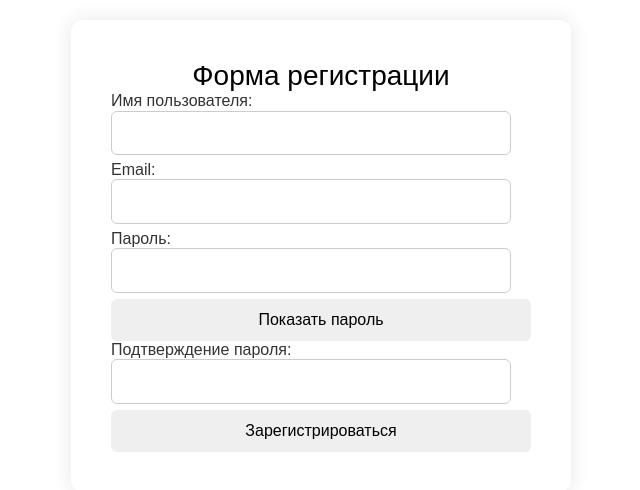
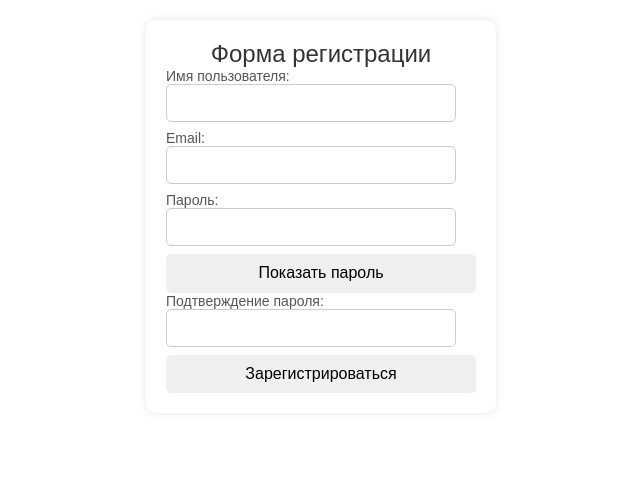
Before and after one commit to webdotG/webDotG_3, a React (Vite) app in the folder CLIENT/: page /register in a window 1280 px wide. Shown: the top 490 px of the page, without its empty margins (319-959 px from the left). Built offline with nearby package versions, Linux system fonts and the light colour scheme.

Commit message:
my page add .

```diff
--- a/CLIENT/package.json
+++ b/CLIENT/package.json
@@ -16,7 +16,9 @@
     "react": "^18.2.0",
     "react-dom": "^18.2.0",
     "react-redux": "^9.0.2",
-    "react-router-dom": "^6.20.1"
+    "react-router-dom": "^6.20.1",
+    "socket.io": "4.7.2",
+    "socket.io-client": "^4.7.2"
   },
   "devDependencies": {
     "@types/react": "^18.2.37",
--- a/CLIENT/src/App.tsx
+++ b/CLIENT/src/App.tsx
@@ -1,7 +1,8 @@
 import './App.module.scss'
 import { Routes, Route} from 'react-router-dom'
 import LoginPage from "./pages/loginPage/loginPage";
-import  RegistrPage  from './pages/registerPage/registerPage'
+import RegistrPage  from './pages/registerPage/registerPage'
+import MyPage from './pages/myPage/myPage';
 
 function App() {
 
@@ -10,6 +11,7 @@ function App() {
     <Routes>
     <Route index path="/register" element={<RegistrPage />} />
     <Route index path="/login" element={<LoginPage />} />
+    <Route index path="/myPage" element={<MyPage />} />
     </Routes>
     </>
   )
--- /dev/null
+++ b/CLIENT/src/components/chat/chat.module.scss
@@ -0,0 +1,66 @@
+/* Общие стили */
+.chat {
+  display: flex;
+  flex-direction: column;
+  height: 100%;
+}
+
+.chat-container {
+  flex-grow: 1;
+  overflow-y: auto;
+  padding: 10px;
+  border: 1px solid #ccc;
+  border-radius: 5px;
+  margin-bottom: 10px;
+}
+
+.message {
+  background-color: #f0f0f0;
+  border-radius: 5px;
+  padding: 8px 12px;
+  margin-bottom: 8px;
+}
+
+/* Стили для мобильных устройств (min-width: 320px) */
+@media (min-width: 320px) {
+  input[type="text"] {
+    flex-grow: 1;
+    padding: 10px;
+    border: 1px solid #ccc;
+    border-radius: 5px;
+    margin-right: 10px;
+    font-size: 14px;
+  }
+
+  button[type="submit"] {
+    padding: 10px 20px;
+    border: none;
+    border-radius: 5px;
+    background-color: #007bff;
+    color: white;
+    cursor: pointer;
+    font-size: 14px;
+    transition: background-color 0.3s ease;
+  }
+
+  button[type="submit"]:hover {
+    background-color: #0056b3;
+  }
+}
+
+/* Стили для устройств с минимальной шириной 760px */
+@media (min-width: 760px) {
+  .chat {
+    flex-direction: row;
+  }
+
+  .chat-container {
+    flex-grow: 1;
+    margin-right: 20px;
+    margin-bottom: 0;
+  }
+
+  input[type="text"] {
+    margin-right: 0;
+  }
+}
--- /dev/null
+++ b/CLIENT/src/components/chat/chat.tsx
@@ -0,0 +1,69 @@
+import React, { useState, useEffect } from 'react';
+import io from 'socket.io-client';
+
+interface Message {
+  id: number;
+  text: string;
+}
+
+const Chat: React.FC = () => {
+  const [messages, setMessages] = useState<Message[]>([]);
+  const [inputMessage, setInputMessage] = useState('');
+  const [socket, setSocket] = useState<SocketIOClient.Socket | null>(null);
+
+  useEffect(() => {
+    const newSocket = io('http://localhost:4000'); // Замените URL на свой сервер Socket.IO
+    setSocket(newSocket);
+
+    return () => {
+      newSocket.disconnect(); // Отключение от сокета при размонтировании компонента
+    };
+  }, []);
+
+  useEffect(() => {
+    if (!socket) return;
+
+    socket.on('chat message', (message: Message) => {
+      setMessages(prevMessages => [...prevMessages, message]);
+    });
+
+    return () => {
+      socket.off('chat message');
+    };
+  }, [socket]);
+
+  const handleMessageSubmit = (e: React.FormEvent) => {
+    e.preventDefault();
+    if (inputMessage.trim() !== '' && socket) {
+      const newMessage: Message = {
+        id: messages.length + 1,
+        text: inputMessage.trim(),
+      };
+      socket.emit('chat message', newMessage);
+      setInputMessage('');
+    }
+  };
+
+  return (
+    <div className="chat">
+      <div className="chat-container">
+        {messages.map((message) => (
+          <div key={message.id} className="message">
+            {message.text}
+          </div>
+        ))}
+      </div>
+      <form onSubmit={handleMessageSubmit}>
+        <input
+          type="text"
+          value={inputMessage}
+          onChange={(e) => setInputMessage(e.target.value)}
+          placeholder="Введите сообщение..."
+        />
+        <button type="submit">Отправить</button>
+      </form>
+    </div>
+  );
+};
+
+export default Chat;
--- /dev/null
+++ b/CLIENT/src/pages/myPage/myPage.module.scss
@@ -0,0 +1,40 @@
+.myPage {
+  padding: 20px;
+}
+
+.specialOption {
+  margin-top: 20px;
+  padding: 10px;
+  border: 1px solid #ccc;
+  border-radius: 5px;
+  width: 200px;
+  display: inline-block;
+  position: relative;
+}
+
+.optionHeader {
+  font-size: 18px;
+  margin-bottom: 8px;
+}
+
+.select {
+  width: 100%;
+  padding: 8px;
+  font-size: 16px;
+  border: 1px solid #ccc;
+  border-radius: 4px;
+  appearance: none;
+  -webkit-appearance: none;
+  -moz-appearance: none;
+  background-color: #fff;
+  cursor: pointer;
+}
+
+.select::after {
+  content: '\25BC';
+  position: absolute;
+  top: 50%;
+  right: 10px;
+  transform: translateY(-50%);
+  pointer-events: none;
+}
--- /dev/null
+++ b/CLIENT/src/pages/myPage/myPage.tsx
@@ -0,0 +1,23 @@
+import React from 'react';
+import Chat from '../../components/chat/chat';
+import styles from './MyPage.module.scss';
+
+const MyPage = () => {
+  return (
+    <div className={styles.myPage}>
+      <h2>Личный кабинет</h2>
+      <p>Добро пожаловать в ваш личный кабинет!</p>
+      <div className={styles.specialOption}>
+        <h3 className={styles.optionHeader}>Special Option</h3>
+        <select className={styles.select}>
+          <option value="option1">Option 1</option>
+          <option value="option2">Option 2</option>
+          <option value="option3">Option 3</option>
+        </select>
+      </div>
+      <Chat />
+    </div>
+  );
+};
+
+export default MyPage;
--- a/CLIENT/src/pages/registerPage/registerPage.module.scss
+++ b/CLIENT/src/pages/registerPage/registerPage.module.scss
@@ -1,40 +1,51 @@
+/* Общие стили */
+/* ... */
 
-
-/* Новые стили для ширины viewport >= 320px */
+/* Стили для viewport шириной не менее 320px */
 @media (min-width: 320px) {
   .registration-form-container {
     width: 90%;
     max-width: 350px;
+    margin: 20px auto;
     padding: 20px;
-    margin: 20px auto;
     border-radius: 10px;
     box-shadow: 0 0 10px rgba(0, 0, 0, 0.1);
+    background-color: #ffffff;
+    display: flex;
+    flex-direction: column;
+    align-items: center;
+  }
+  form{
+    flex-direction: column;
   }
 
   h2 {
+    font-size: 24px;
     margin-bottom: 20px;
-    font-size: 24px;
-    text-align: center;
+    color: #333333;
   }
 
   label {
     font-size: 14px;
-    color: #333;
+    color: #555555;
     display: block;
-    margin-bottom: 6px;
+    margin-bottom: 8px;
   }
 
   input {
+    width: calc(100% - 20px);
     padding: 10px;
     margin-bottom: 12px;
-    width: calc(100% - 20px);
-    border: 1px solid #ccc;
+    border: 1px solid #cccccc;
     border-radius: 5px;
     font-size: 14px;
+    color: #333333;
   }
 
   button {
+    width: 100%;
     padding: 10px;
+    margin-top: 10px;
     border: none;
     border-radius: 5px;
     background-color: #007bff;
@@ -42,8 +53,6 @@
     cursor: pointer;
     transition: background-color 0.3s ease;
     font-size: 14px;
-    width: 100%;
-    margin-top: 10px;
   }
 
   button:hover {
@@ -56,53 +65,3 @@
     font-size: 12px;
   }
 }
-
-
-
-@media (min-width: 510px) {
-  .registration-form-container {
-    max-width: 500px;
-    padding: 40px;
-    border-radius: 12px;
-    box-shadow: 0 0 20px rgba(0, 0, 0, 0.1);
-  }
-
-  h2 {
-    margin-bottom: 30px;
-    font-size: 28px;
-  }
-
-  label {
-    font-size: 16px;
-    color: #333;
-  }
-
-  input {
-    padding: 12px;
-    margin-bottom: 20px;
-    border: 1px solid #ccc;
-    border-radius: 6px;
-    font-size: 16px;
-  }
-
-  button {
-    padding: 12px;
-    border: none;
-    border-radius: 6px;
-    background-color: #007bff;
-    color: white;
-    cursor: pointer;
-    transition: background-color 0.3s ease;
-    font-size: 16px;
-  }
-
-  button:hover {
-    background-color: #0056b3;
-  }
-
-  .error-message {
-    color: red;
-    margin-top: 8px;
-    font-size: 14px;
-  }
-}
```
Also changed, not shown: 1 other file (tests, documents, lock files or other folders).
